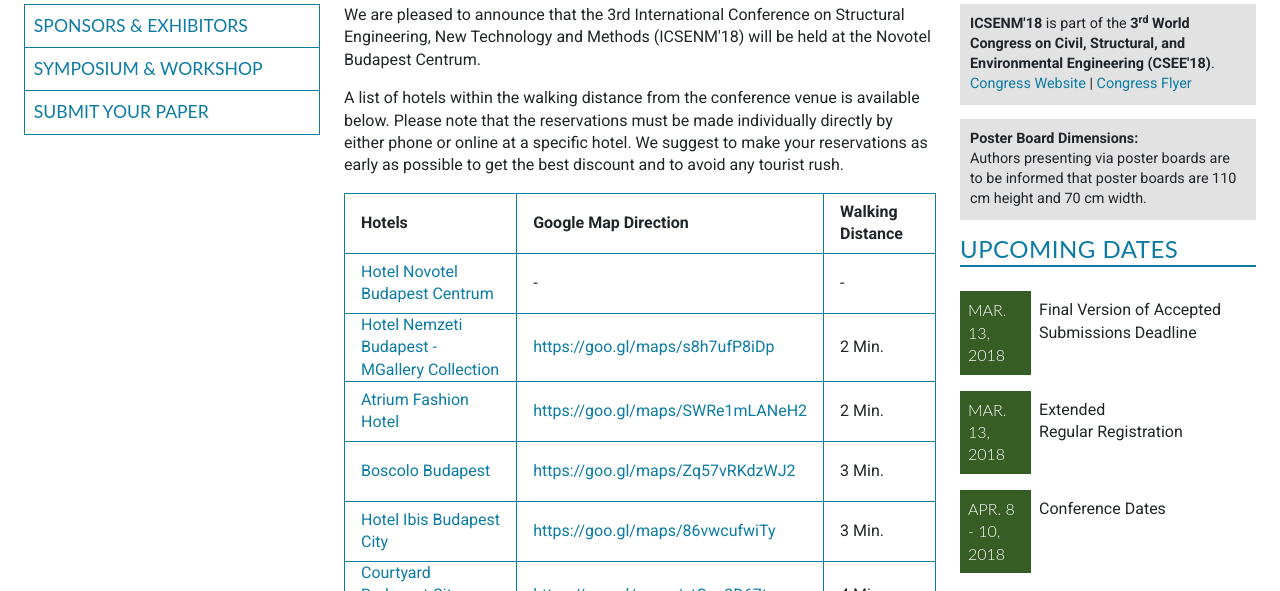
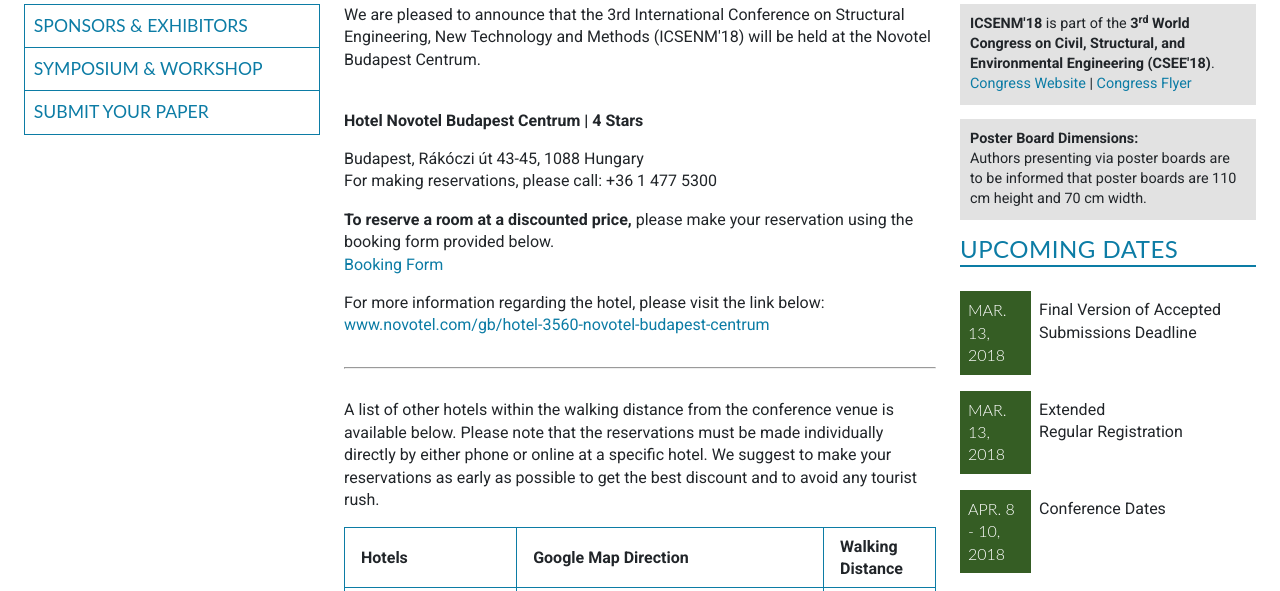
Before and after one commit to intaset/icsenm, a Jekyll site: the page built from accommodation.html, in a window 1280 px wide and 1400 px high, scrolled down 328 px, cut to the strip 172-763 px from the top of the window. Built offline with Jekyll 4.4.1, drawn with Linux system fonts in a browser that asks for light colours; nearby versions of some CDN libraries; Markdown is read by kramdown in place of the engine named in the settings; comment, search, counter and statistics services are not loaded; some of the changed text lies outside the part shown.

Commit message:
added venue and accomadation

```diff
--- a/accommodation.html
+++ b/accommodation.html
@@ -10,9 +10,25 @@
   <span class="anchor" id="top"></span>
     <!-- <p class="body">We will provide a list of nearby accommodations to the venue soon! Thank you for your patience.</p> -->
 
-    <p class="body">We are pleased to announce that the 3rd International Conference on  Structural Engineering, New Technology and Methods (ICSENM'18) will be held at the Novotel Budapest Centrum. <!-- More importantly, we have collaborated with the hotel to offer our customers a reduced rate on the accommodations! Please click here for more information: Hotel Alimara Barcelona --></p>
+    <p class="body">We are pleased to announce that the 3rd International Conference on  Structural Engineering, New Technology and Methods (ICSENM'18) will be held at the Novotel Budapest Centrum. </p>
 
-     <p class="body">A list of hotels within the walking distance from the conference venue is available below. Please note that the reservations must be made individually directly by either phone or online at a specific hotel. We suggest to make your reservations as early as possible to get the best discount and to avoid any tourist rush.</p>
+
+<br><span class="anchor" id="Novotel"></span>
+<div class="">
+<p class="body bold">Hotel Novotel Budapest Centrum | 4 Stars</p>
+<p class="body">Budapest, Rákóczi út 43-45, 1088 Hungary<br>
+For making reservations, please call: +36 1 477 5300<br>
+
+<p class="body"><b>To reserve a room at a discounted price,</b> please make your reservation using the booking form provided below.<br>
+<a href="../NovotelBudapestBookingForm_ASET.pdf" class="body-link">Booking Form</a></p>
+
+<p class="body">For more information regarding the hotel, please visit the link below:<br>
+<a href="http://www.novotel.com/gb/hotel-3560-novotel-budapest-centrum/index.shtml" class="body-link">www.novotel.com/gb/hotel-3560-novotel-budapest-centrum</a></p>
+
+</div><br><hr><br>
+
+
+   <p class="body">A list of other hotels within the walking distance from the conference venue is available below. Please note that the reservations must be made individually directly by either phone or online at a specific hotel. We suggest to make your reservations as early as possible to get the best discount and to avoid any tourist rush.</p>
 
 <table class="accommodation">
   <thead>
@@ -23,11 +39,11 @@
     </tr>
   </thead>
   <tbody>
-  <tr>
+  <!--<tr>
     <td><a href="#Novotel" class="body-link">Hotel Novotel Budapest Centrum</a></td>
       <td>-</td>
       <td>-</td>
-  </tr>
+  </tr>-->
 
   <tr>
     <td><a href="#1" class="body-link">Hotel Nemzeti Budapest - MGallery Collection</a></td>
@@ -86,22 +102,7 @@
   </tbody>
 </table><br>
 
-<span class="anchor" id="Novotel"></span>
-<div class="bottom-border">
-<p class="body bold">Hotel Novotel Budapest Centrum | 4 Stars</p>
-<p class="body"><b>Address:</b> Budapest, Rákóczi út 43-45, 1088 Hungary</p>
 
-<p class="body">For making reservations, please call: +36 1 477 5300<br>
-<b>Group Discount:</b> Information will be provided soon.</p>
-
-<p class="body"><b>To reserve a room:</b> please download and fill out the <a href="../NovotelBudapestBookingForm_ASET.pdf" class="body-link">Booking Form</a> and send directly to the hotel email address mentioned on the form.</p>
-
-<p class="body">For more information regarding the hotel, please visit the link below:</p>
-
-<a href="http://www.novotel.com/gb/hotel-3560-novotel-budapest-centrum/index.shtml" class="body-link">www.novotel.com/gb/hotel-3560-novotel-budapest-centrum</a>
-
-<a href="#top" class="top">TOP</a>
-</div><br>
 
 <span class="anchor" id="9"></span>
 <div class="bottom-border">
--- a/venue.html
+++ b/venue.html
@@ -17,6 +17,20 @@
 
 <center><a href="http://www.accorhotels.com/gb/hotel-3560-novotel-budapest-centrum/index.shtml" target="_blank" class="body-link"><img src="../img/novotel_logo.png" class="flex-sponsor"></a></center>
 
+<center>
+  <p class="body">
+  <strong>Novotel Budapest Centrum</strong><br>
+  <a target="_blank" href="https://goo.gl/maps/qbC1C8uDuhJ2" class="body-link">Budapest, Rákóczi út 43-45, 1088 Hungary</a><br>
+  Tel: +36 1 477 5300 <br>
+ <a href="http://www.novotel.com/gb/hotel-3560-novotel-budapest-centrum/index.shtml" class="body-link">www.novotel.com/gb/hotel-3560-novotel-budapest-centrum</a><br><br>
+   <b>To reserve a room at a discounted price,</b> please make your reservation using the booking form provided below.<br>
+<a href="../NovotelBudapestBookingForm_ASET.pdf" class="body-link">Booking Form</a>
+  </p>
+  </center>
+
+<br>
+  <h3>Budapest</h3>
+
 
  <p class="body">Often described as the "Little  Paris of Middle Europe", Budapest is famous not only for the monuments  reflecting its own 1,000-year-old culture, but also for the relics of others  who settled here. Remains from both Roman occupation and much later ruled by the  Turks can still be seen in the city. After the Ottoman Empire the union with  Austria has a particular influence on the city's form and style.</p>
  <p class="body">The capital has two sides, Buda and  Pest, stretching along the banks of the Danube, representing two different  characters of the city.<br>
```
Also changed, not shown: 2 other files.
